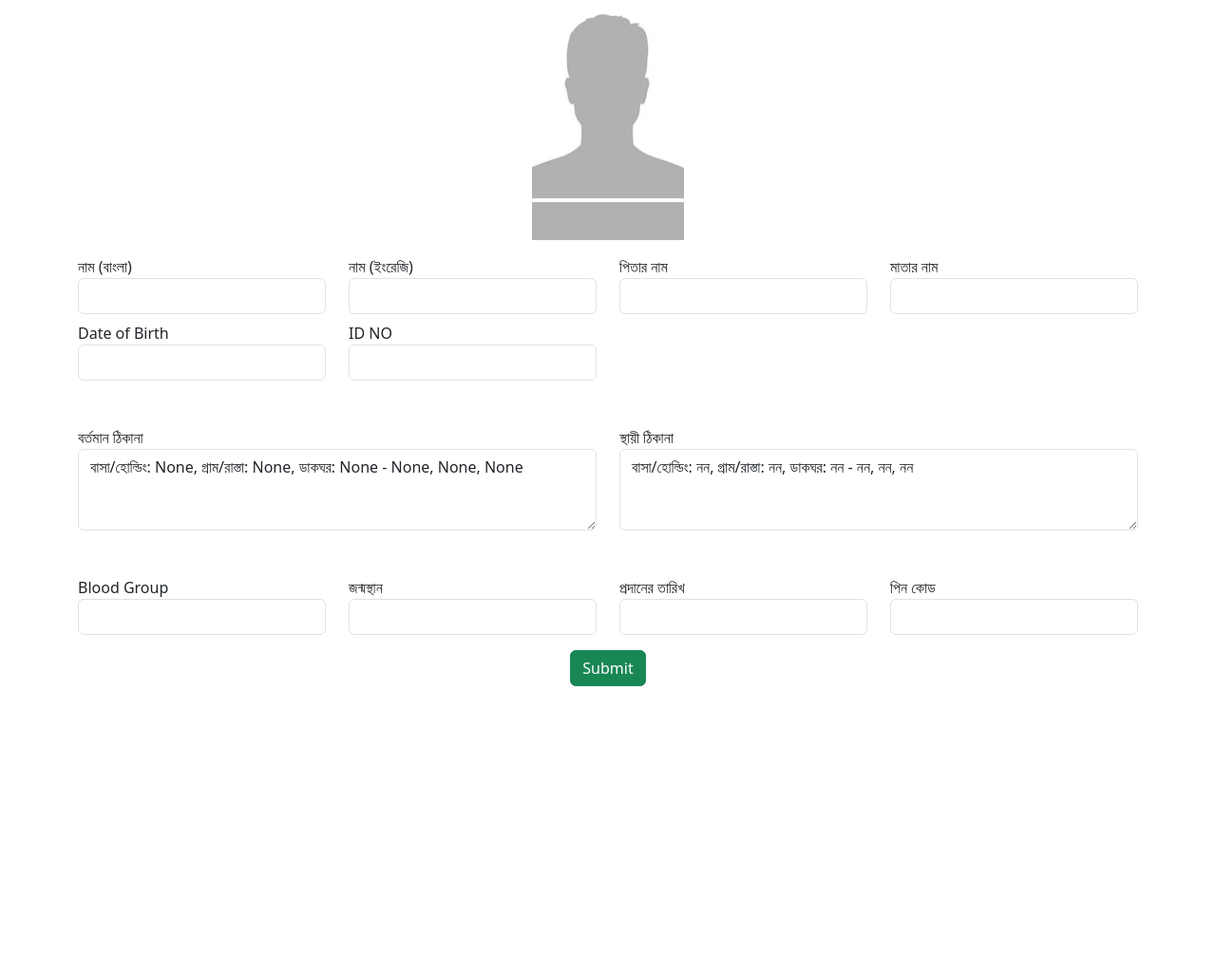
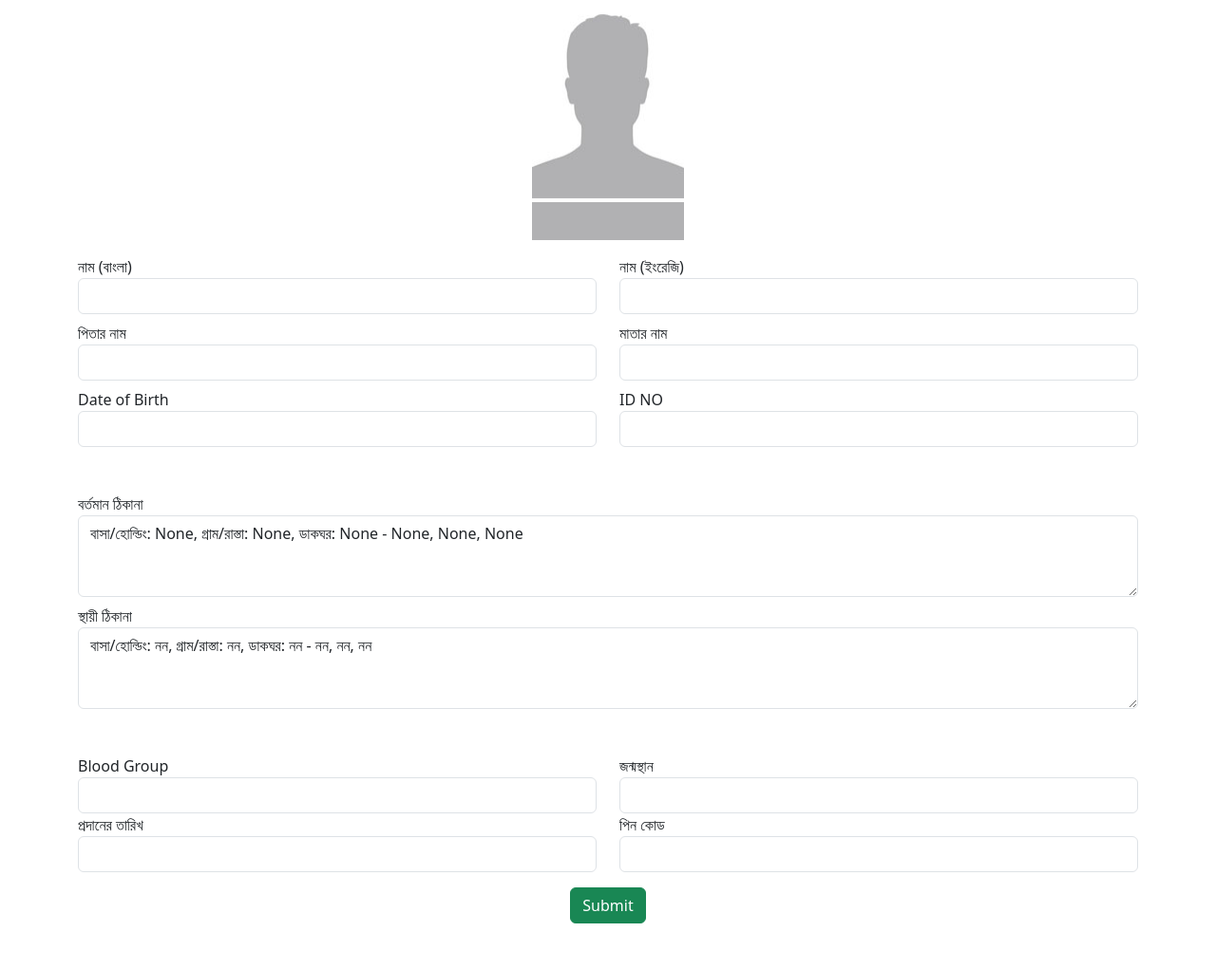
Before and after one commit to faysal505/flask, a Flask app: page / in a window 1280 px wide. Shown: the part 213-1234 px from the top of the page at 95% size. Before the commit the page ends 936 px from the top, so only its background shows below. Run offline with Flask 3, Linux system fonts and the light colour scheme.

Commit message:
Add files via upload

```diff
--- a/templates/home.html
+++ b/templates/home.html
@@ -72,33 +72,33 @@
             <input type="hidden" value="" id="userImage" name="user">
             <input type="hidden" value="" id="signImage" name="sign">
             <div class="row row-gap-2">
-                <div class="col-3">
+                <div class="col-3 col-sm-6">
                     <label for="" class="form-label m-0">নাম (বাংলা)</label>
                     <input type="text" class="form-control" name="name" id="">
                 </div>
 
-                <div class="col-3">
+                <div class="col-3 col-sm-6" >
                     <label for="" class="form-label m-0">নাম (ইংরেজি)</label>
                     <input type="text" class="form-control" name="nameEn" id="">
                 </div>
 
-                <div class="col-3">
+                <div class="col-3 col-sm-6">
                     <label for="" class="form-label m-0">পিতার নাম</label>
                     <input type="text" class="form-control" name="father" id="">
                 </div>
 
-                <div class="col-3">
+                <div class="col-3 col-sm-6">
                     <label for="" class="form-label m-0">মাতার নাম</label>
                     <input type="text" class="form-control" name="mother" id="">
                 </div>
 
-                <div class="col-3">
+                <div class="col-3 col-sm-6">
                     <label for="" class="form-label m-0">Date of Birth</label>
                     <input type="text" class="form-control" name="birth_like_nid" id="birth_like_nid">
                     <input type="hidden" value="" id="birth" name="birth">
                 </div>
 
-                <div class="col-3">
+                <div class="col-3 col-sm-6">
                     <label for="" class="form-label m-0">ID NO</label>
                     <input type="text" class="form-control" name="nid" id="nid">
                 </div>
@@ -108,12 +108,12 @@
 
         <div class="container mb-5"> <!-----------------------------back part-------------------------->
             <div class="row row-gap-2">
-                <div class="col-6">
+                <div class="col-6 col-sm-12">
                     <label for="" class="form-label m-0">বর্তমান ঠিকানা</label>
                     <textarea class="form-control" id="" rows="3">বাসা/হোল্ডিং: None, গ্রাম/রাস্তা: None, ডাকঘর: None - None, None, None</textarea>
                 </div>
 
-                <div class="col-6">
+                <div class="col-6 col-sm-12">
                     <label for="" class="form-label m-0">স্থায়ী ঠিকানা </label>
                     <textarea class="form-control" id="" name="presentAddress" rows="3">বাসা/হোল্ডিং: নন, গ্রাম/রাস্তা: নন, ডাকঘর: নন - নন, নন, নন</textarea>
                 </div>
@@ -123,22 +123,22 @@
 
         <div class="container mb-3"> <!----------------------------- bottom part -------------------------->
             <div class="row">
-                <div class="col-3">
+                <div class="col-3 col-sm-6">
                     <label for="" class="form-label m-0">Blood Group</label>
                     <input type="text" class="form-control" name="bloodGroup" id="">
                 </div>
 
-                <div class="col-3">
+                <div class="col-3 col-sm-6">
                     <label for="" class="form-label m-0">জন্মস্থান</label>
                     <input type="text" class="form-control" name="birthOfPlace" id="birthOfPlace">
                 </div>
 
-                <div class="col-3">
+                <div class="col-3 col-sm-6">
                     <label for="" class="form-label m-0">প্রদানের তারিখ</label>
                     <input type="text" class="form-control" name="today_date" id="today_date">
                 </div>
 
-                <div class="col-3">
+                <div class="col-3 col-sm-6">
                     <label for="" class="form-label m-0">পিন কোড</label>
                     <input type="text" class="form-control" name="pin" id="pin">
                 </div>
```
